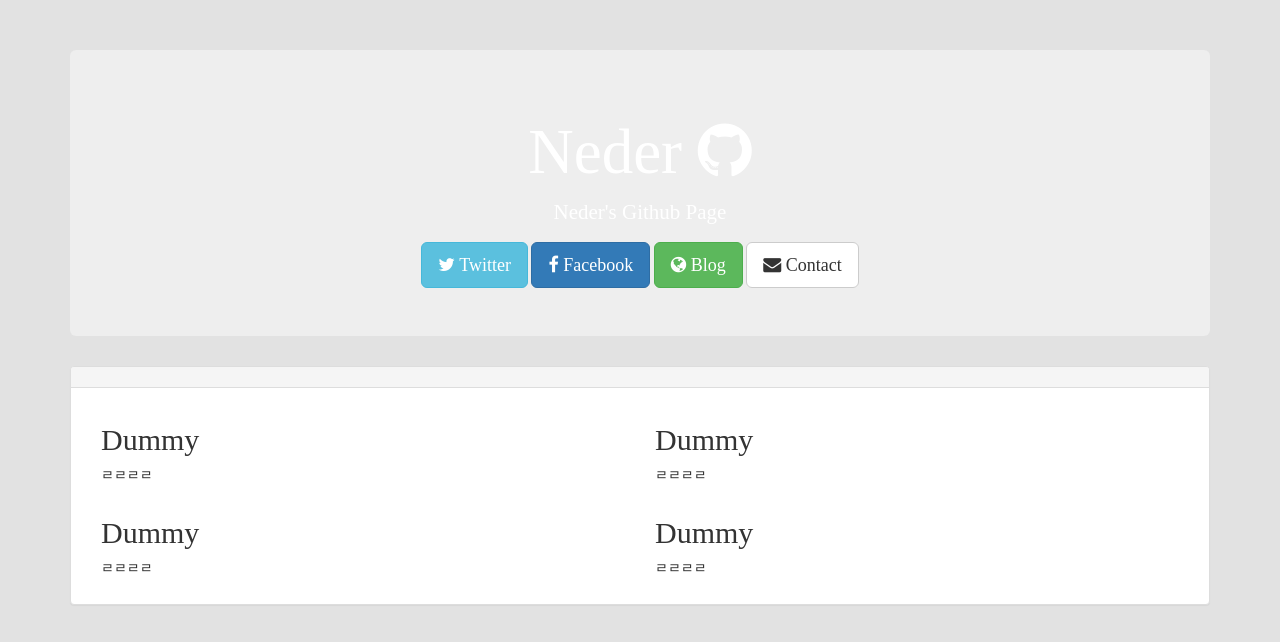
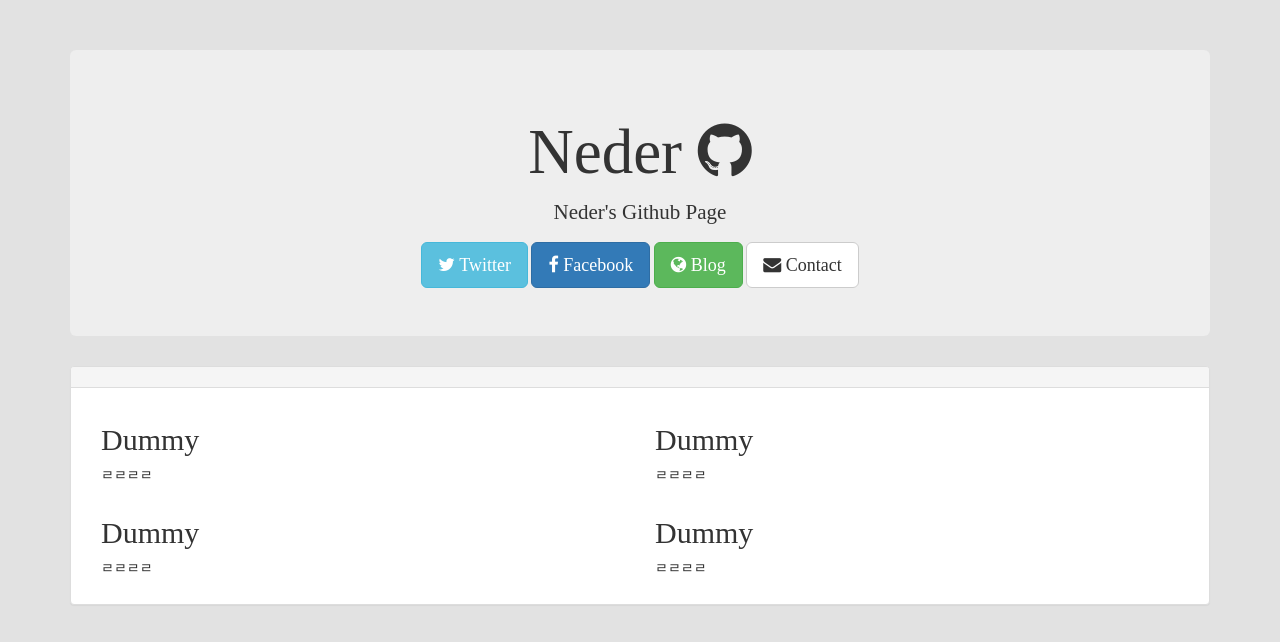
Before and after one commit to Neder/neder.github.com, a plain HTML site: page index2.html in a window 1280 px wide. Drawn offline with nearby package versions, Linux system fonts and the light colour scheme.

Commit message:
색상 수정

```diff
--- a/css/style.css
+++ b/css/style.css
@@ -8,11 +8,6 @@ body,p,h1,h2,h3,h4,h5,h6,a {
     font-family: 나눔바른고딕, NanumBarunGothic, NanumBarunGothicOTF, 나눔고딕, NanumGothic, 맑은 고딕
 }
 
-.jumbotron {
-/*    background-color: #5bc0de;*/
-    color: #fff
-}
-
 a.article:link {
     color: #000000
 }
@@ -21,17 +16,17 @@ a.article:visited {
 }
 a.jumbotron_title:link {
     text-decoration: none;
-    color: #ffffff
+    color: #333333
 }
 a.jumbotron_title:visited {
     text-decoration: none;
-    color: #ffffff
+    color: #333333
 }
 a.jumbotron_title:active {
     text-decoration: none;
-    color: #DDDDDD
+    color: #666666
 }
 a.jumbotron_title:hover {
     text-decoration: none;
-    color: #DDDDDD
+    color: #666666
 }
```
